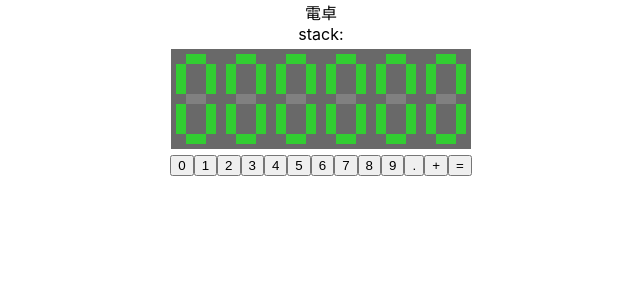
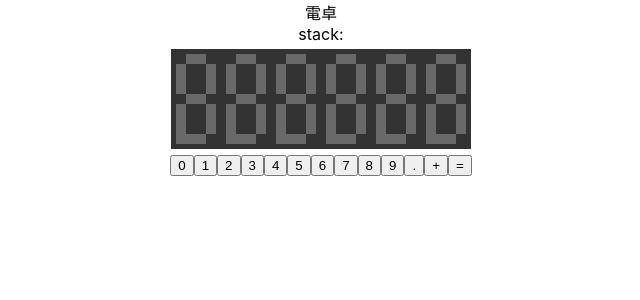
Before and after one commit to smeghead/react-practice, a React (Create React App) app in the folder react-practice/: page / in a window 1280 px wide. Shown: the top 300 px of the page, without its empty margins (319-959 px from the left). Built offline with nearby package versions, Linux system fonts and the light colour scheme.

Commit message:
Addition of decimal points.

```diff
--- a/react-practice/src/digit/digit.tsx
+++ b/react-practice/src/digit/digit.tsx
@@ -1,17 +1,35 @@
 import React, {useState, useEffect } from 'react'
 
 const figures = [
-  [true, true, true, false, true, true, true],
-  [false, true, false, false, true, false, false],
-  [true, false, true, true, true, false, true],
-  [true, false, true, true, false, true, true],
-  [false, true, true, true, false, true, false],
-  [true, true, false, true, false, true, true],
-  [false, true, false, true, true, true, true],
-  [true, false, true, false, false, true, false],
-  [true, true, true, true, true, true, true],
-  [true, true, true, true, false, true, true],
+  [true, true, true, false, true, true, true, false],
+  [false, true, false, false, true, false, false, false],
+  [true, false, true, true, true, false, true, false],
+  [true, false, true, true, false, true, true, false],
+  [false, true, true, true, false, true, false, false],
+  [true, true, false, true, false, true, true, false],
+  [false, true, false, true, true, true, true, false],
+  [true, false, true, false, false, true, false, false],
+  [true, true, true, true, true, true, true, false],
+  [true, true, true, true, false, true, true, false],
+  [false, false, false, false, false, false, false, true],
+  [false, false, false, false, false, false, false, false],
 ];
+
+const digitStyle = {
+  float: 'left',
+  margin: 5,
+};
+const barContainarStyle = {
+  width: 40,
+  height: 90,
+  backgroundColor: '#333',
+  position: 'relative',
+};
+const barStyle = {
+  position: 'absolute',
+  display: 'inline-block',
+};
+
 const Digit = props => {
   console.log('Digit', props);
   const [num, setNum] = useState(props.n)
@@ -22,15 +40,16 @@ const Digit = props => {
   }, [props]);
 
   return (
-    <div className="Digit" style={{float: 'left', margin: 5}}>
-      <div style={{width: 40, height: 90, backgroundColor: 'DimGray', position: 'relative'}}>
-        <span style={{position: 'absolute', display: 'inline-block', backgroundColor: figures[num][0] ? 'limegreen' : 'gray', width: 20, height: 10, top: 0, left: 10}}></span>
-        <span style={{position: 'absolute', display: 'inline-block', backgroundColor: figures[num][1] ? 'limegreen' : 'gray', width: 10, height: 30, top: 10, left: 0}}></span>
-        <span style={{position: 'absolute', display: 'inline-block', backgroundColor: figures[num][2] ? 'limegreen' : 'gray', width: 10, height: 30, top: 10, left: 30}}></span>
-        <span style={{position: 'absolute', display: 'inline-block', backgroundColor: figures[num][3] ? 'limegreen' : 'gray', width: 20, height: 10, top: 40, left: 10}}></span>
-        <span style={{position: 'absolute', display: 'inline-block', backgroundColor: figures[num][4] ? 'limegreen' : 'gray', width: 10, height: 30, top: 50, left: 0}}></span>
-        <span style={{position: 'absolute', display: 'inline-block', backgroundColor: figures[num][5] ? 'limegreen' : 'gray', width: 10, height: 30, top: 50, left: 30}}></span>
-        <span style={{position: 'absolute', display: 'inline-block', backgroundColor: figures[num][6] ? 'limegreen' : 'gray', width: 20, height: 10, top: 80, left: 10}}></span>
+    <div className="Digit" style={digitStyle}>
+      <div style={barContainarStyle}>
+        <span style={{...barStyle, backgroundColor: figures[num][0] ? 'limegreen' : 'DimGray', width: 20, height: 10, top: 0, left: 10}}></span>
+        <span style={{...barStyle, backgroundColor: figures[num][1] ? 'limegreen' : 'DimGray', width: 10, height: 30, top: 10, left: 0}}></span>
+        <span style={{...barStyle, backgroundColor: figures[num][2] ? 'limegreen' : 'DimGray', width: 10, height: 30, top: 10, left: 30}}></span>
+        <span style={{...barStyle, backgroundColor: figures[num][3] ? 'limegreen' : 'DimGray', width: 20, height: 10, top: 40, left: 10}}></span>
+        <span style={{...barStyle, backgroundColor: figures[num][4] ? 'limegreen' : 'DimGray', width: 10, height: 30, top: 50, left: 0}}></span>
+        <span style={{...barStyle, backgroundColor: figures[num][5] ? 'limegreen' : 'DimGray', width: 10, height: 30, top: 50, left: 30}}></span>
+        <span style={{...barStyle, backgroundColor: figures[num][6] ? 'limegreen' : 'DimGray', width: 20, height: 10, top: 80, left: 10}}></span>
+        <span style={{...barStyle, backgroundColor: figures[num][7] ? 'limegreen' : 'DimGray', width: 10, height: 10, top: 80, left: 0}}></span>
       </div>
     </div>
   );
--- a/react-practice/src/digit/display.tsx
+++ b/react-practice/src/digit/display.tsx
@@ -1,5 +1,23 @@
 import React, {useState, useEffect } from 'react'
 import Digit from './digit.tsx'
+
+const displayStyle = {
+  margin: '5px auto',
+  width: 300,
+  height: 100,
+  backgroundColor: '#333',
+};
+const parseIndex = (n) => {
+  if (n === ' ') {
+    return 11;
+  }
+  if (n === '.') {
+    return 10;
+  }
+  console.log('parseIndex', n);
+  console.log('parseIndex', parseInt(n, 10));
+  return parseInt(n, 10);
+}
 
 const Display = props => {
   const [num, setNum] = useState(props.n)
@@ -9,13 +27,13 @@ const Display = props => {
   }, [props]);
 
   return (
-    <div className="Display" style={{margin: '5px auto', width: 300, height: 100, backgroundColor: 'DimGray'}}>
-      <Digit n={num.toString().padStart(6, '0').substring(0, 1)} />
-      <Digit n={num.toString().padStart(6, '0').substring(1, 2)} />
-      <Digit n={num.toString().padStart(6, '0').substring(2, 3)} />
-      <Digit n={num.toString().padStart(6, '0').substring(3, 4)} />
-      <Digit n={num.toString().padStart(6, '0').substring(4, 5)} />
-      <Digit n={num.toString().padStart(6, '0').substring(5, 6)} />
+    <div className="Display" style={displayStyle}>
+      <Digit n={parseIndex(num.toString().padStart(6, ' ').substring(0, 1))} />
+      <Digit n={parseIndex(num.toString().padStart(6, ' ').substring(1, 2))} />
+      <Digit n={parseIndex(num.toString().padStart(6, ' ').substring(2, 3))} />
+      <Digit n={parseIndex(num.toString().padStart(6, ' ').substring(3, 4))} />
+      <Digit n={parseIndex(num.toString().padStart(6, ' ').substring(4, 5))} />
+      <Digit n={parseIndex(num.toString().padStart(6, ' ').substring(5, 6))} />
       <br style={{clear: 'both'}} />
     </div>
   );
```
